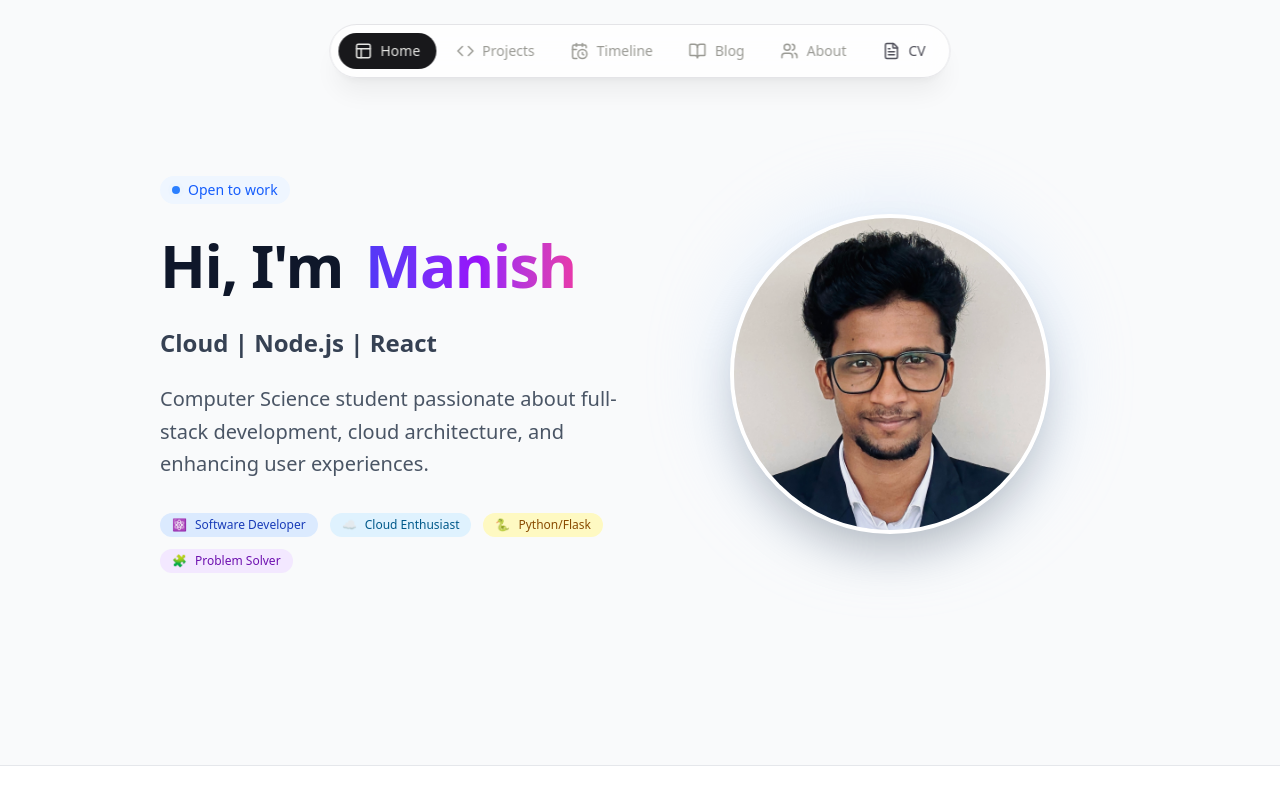
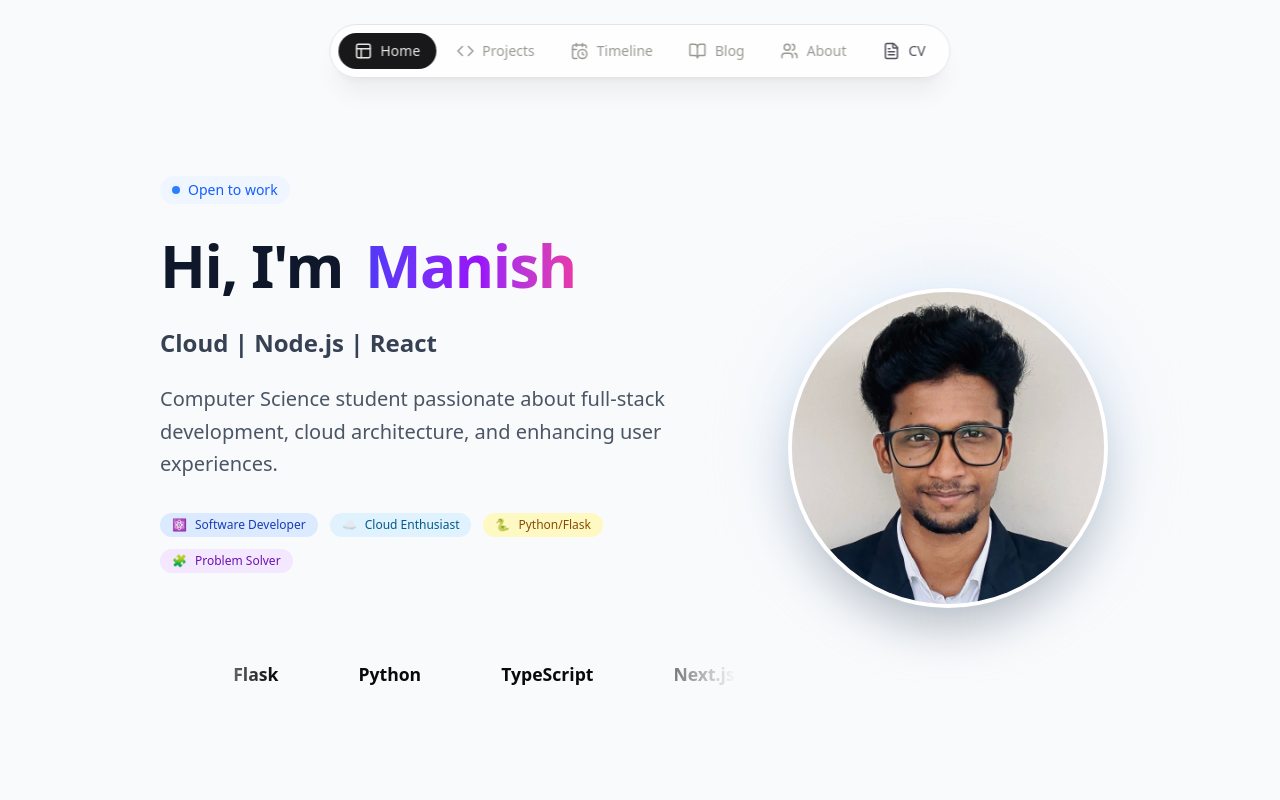
Before and after one commit to Manish881-hub/my-portfolio, a Next.js app: page /portfolio in a window 1280 px wide. Shown: the top 800 px of the page. Built offline with nearby package versions, Linux system fonts and the light colour scheme.

Commit message:
feat: scaffold initial portfolio application with main structure and LogoLoop component.

```diff
--- a/src/app/app.tsx
+++ b/src/app/app.tsx
@@ -24,6 +24,7 @@ import {
     CalendarClock
 } from 'lucide-react';
 import ScrollStack, { ScrollStackItem } from '../components/ScrollStack';
+import LogoLoop from '../components/LogoLoop';
 import { PROFILE, BADGES, PROJECTS, BLOGS, CERTIFICATIONS } from '../data/portfolioData';
 import Timeline from '../components/timeline';
 import { PillNav } from '../components/pill-nav';
@@ -151,6 +152,10 @@ export default function App() {
                                             <span className="mr-1">{badge.icon}</span> {badge.title}
                                         </Badge>
                                     ))}
+                                </div>
+
+                                <div className="pt-8 w-full max-w-xl">
+                                    <LogoLoop items={['React', 'Node.js', 'Flask', 'Python', 'TypeScript', 'Next.js', 'Tailwind', 'AWS', 'Docker', 'PostgreSQL', 'Git']} speed="slow" />
                                 </div>
 
 
--- /dev/null
+++ b/src/components/LogoLoop.css
@@ -0,0 +1,39 @@
+.logo-loop-container {
+    display: flex;
+    overflow: hidden;
+    user-select: none;
+    mask-image: linear-gradient(to right, transparent, black 20%, black 80%, transparent);
+    -webkit-mask-image: linear-gradient(to right, transparent, black 20%, black 80%, transparent);
+}
+
+.logo-loop-track {
+    display: flex;
+    gap: 3rem;
+    width: max-content;
+    animation: scroll 30s linear infinite;
+}
+
+.logo-loop-track:hover {
+    animation-play-state: paused;
+}
+
+.logo-item {
+    display: flex;
+    align-items: center;
+    justify-content: center;
+    font-weight: 600;
+    font-size: 1.1rem;
+    color: var(--color-muted-foreground);
+    transition: color 0.3s ease;
+    white-space: nowrap;
+}
+
+.logo-item:hover {
+    color: var(--color-primary);
+}
+
+@keyframes scroll {
+    to {
+        transform: translate(calc(-50% - 1.5rem));
+    }
+}
--- /dev/null
+++ b/src/components/LogoLoop.tsx
@@ -0,0 +1,41 @@
+import React from 'react';
+import './LogoLoop.css';
+
+interface LogoLoopProps {
+    items: string[];
+    direction?: 'left' | 'right';
+    speed?: 'slow' | 'normal' | 'fast';
+}
+
+const LogoLoop: React.FC<LogoLoopProps> = ({ items, direction = 'left', speed = 'normal' }) => {
+    // Triple the items to ensure smooth infinite scroll even on wide screens
+    const duplicatedItems = [...items, ...items, ...items];
+
+    const getSpeed = () => {
+        switch (speed) {
+            case 'slow': return '60s';
+            case 'fast': return '20s';
+            default: return '40s';
+        }
+    };
+
+    return (
+        <div className="logo-loop-container w-full py-8">
+            <div
+                className="logo-loop-track"
+                style={{
+                    animationDirection: direction === 'right' ? 'reverse' : 'normal',
+                    animationDuration: getSpeed()
+                }}
+            >
+                {duplicatedItems.map((item, idx) => (
+                    <div key={`${item}-${idx}`} className="logo-item text-gray-400 dark:text-gray-500 font-medium text-lg px-4">
+                        {item}
+                    </div>
+                ))}
+            </div>
+        </div>
+    );
+};
+
+export default LogoLoop;
```
